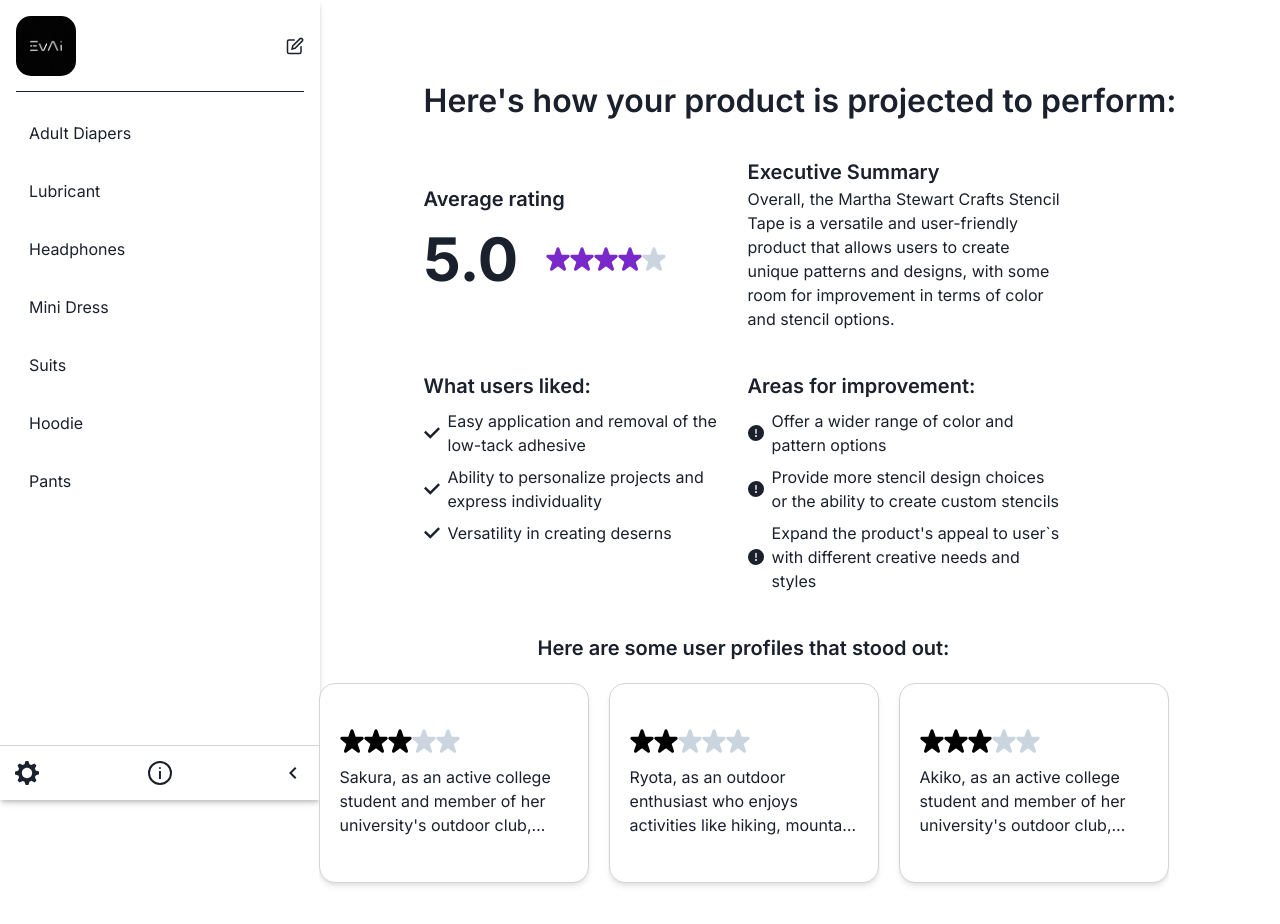
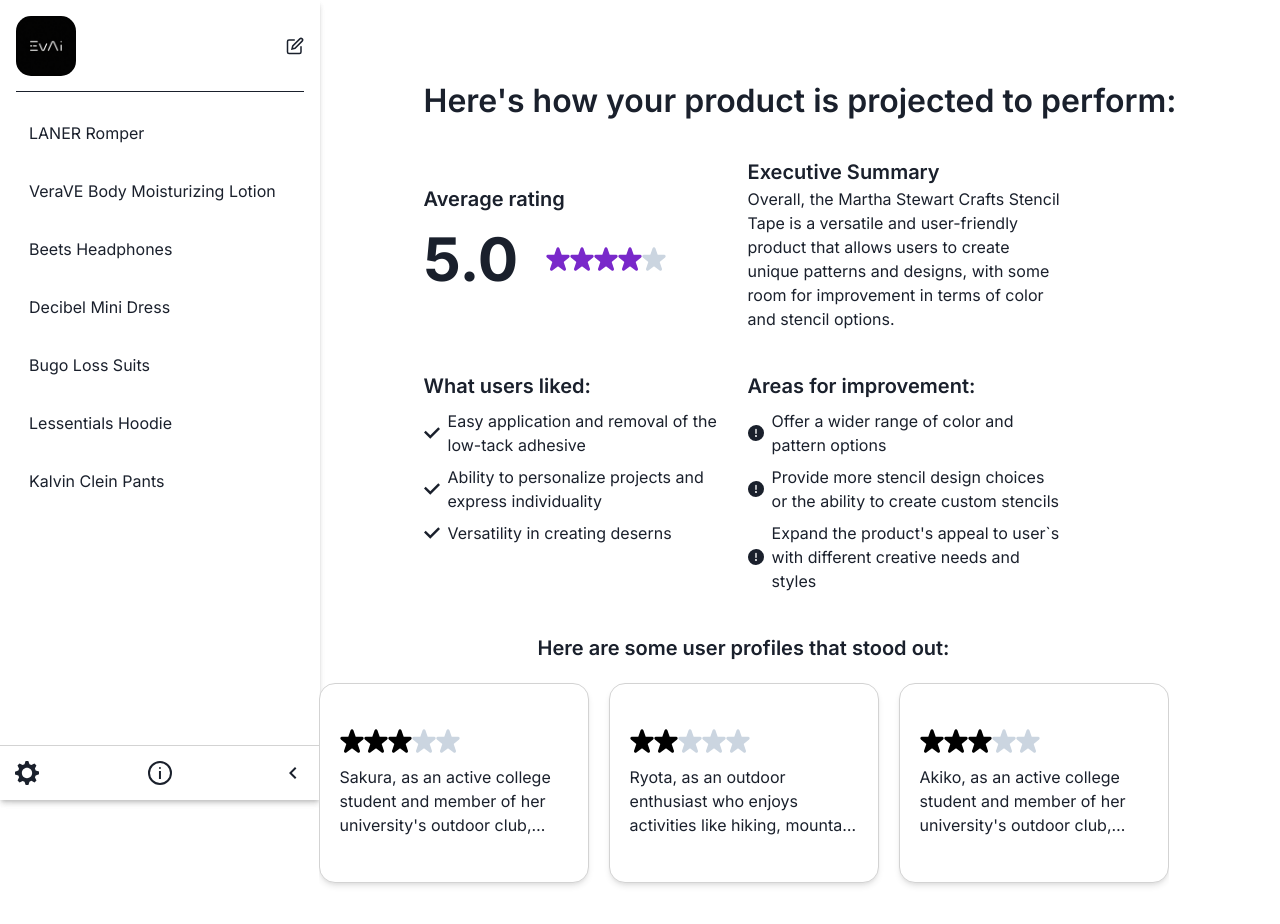
Before and after one commit to euanlimzx/cerebral, a Next.js app: page /evaluation in a window 1280 px wide. Shown: the top 924 px of the page. Built offline with nearby package versions, Linux system fonts and the light colour scheme.

Commit message:
Hooked up with Deployed Backend

```diff
--- a/src/components/sidebar.js
+++ b/src/components/sidebar.js
@@ -95,31 +95,31 @@
         height="calc(100vh - 100px)"
       >
         <InteractiveBox hoverEffect={true}>
-          Adult Diapers
+          LANER Romper
         </InteractiveBox>
 
         <InteractiveBox hoverEffect={true}>
-          Lubricant
+          VeraVE Body Moisturizing Lotion
         </InteractiveBox>
 
         <InteractiveBox hoverEffect={true}>
-          Headphones
+          Beets Headphones
         </InteractiveBox>
 
         <InteractiveBox hoverEffect={true}>
-          Mini Dress
+          Decibel Mini Dress
         </InteractiveBox>
 
         <InteractiveBox hoverEffect={true}>
-          Suits
+          Bugo Loss Suits
         </InteractiveBox>
 
         <InteractiveBox hoverEffect={true}>
-          Hoodie
+          Lessentials Hoodie
         </InteractiveBox>
 
         <InteractiveBox hoverEffect={true}>
-          Pants
+          Kalvin Clein Pants
         </InteractiveBox>
       </VStack>
 
```
Also changed, not shown: src/pages/index.js (+8 -8 lines).
